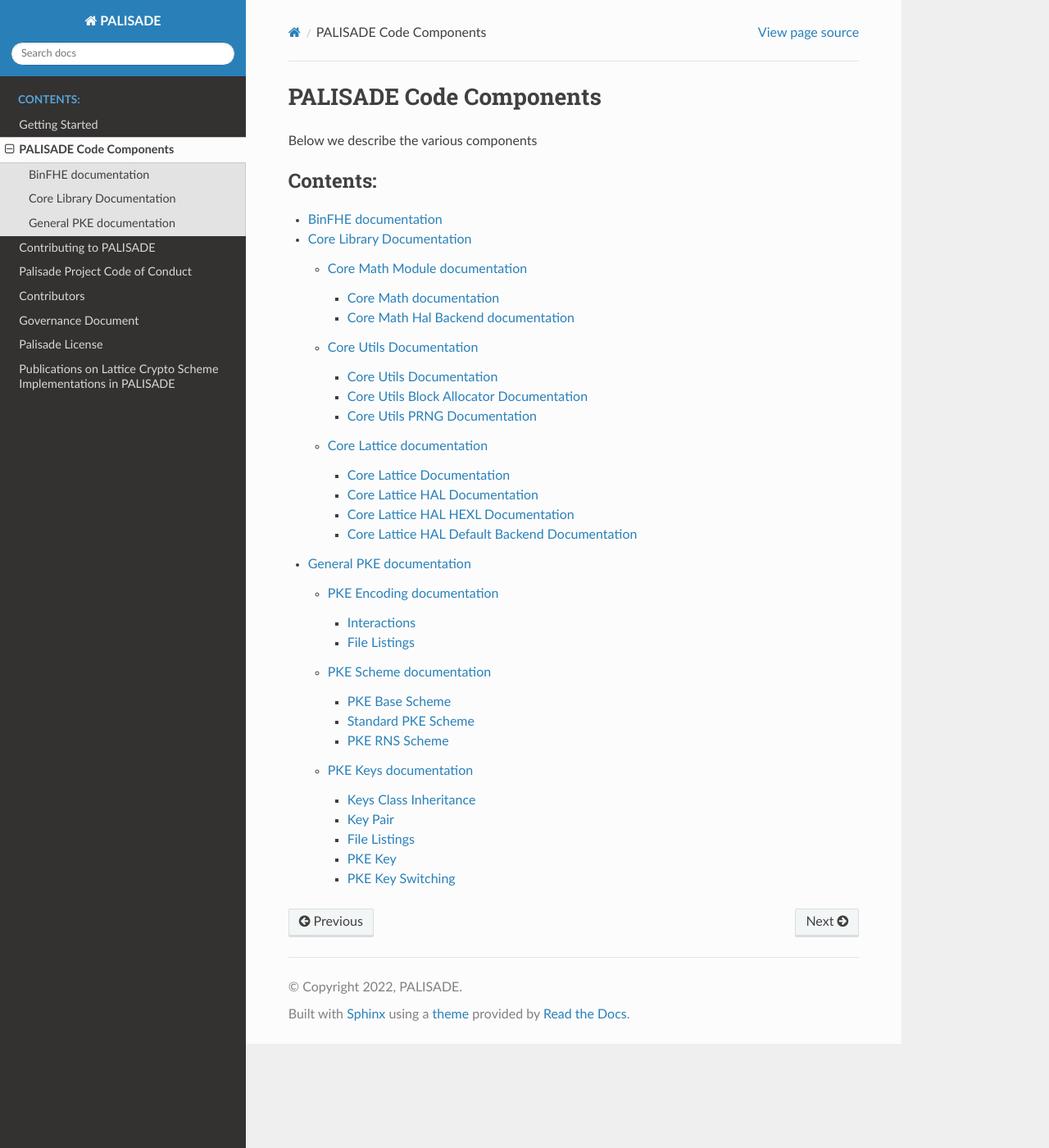
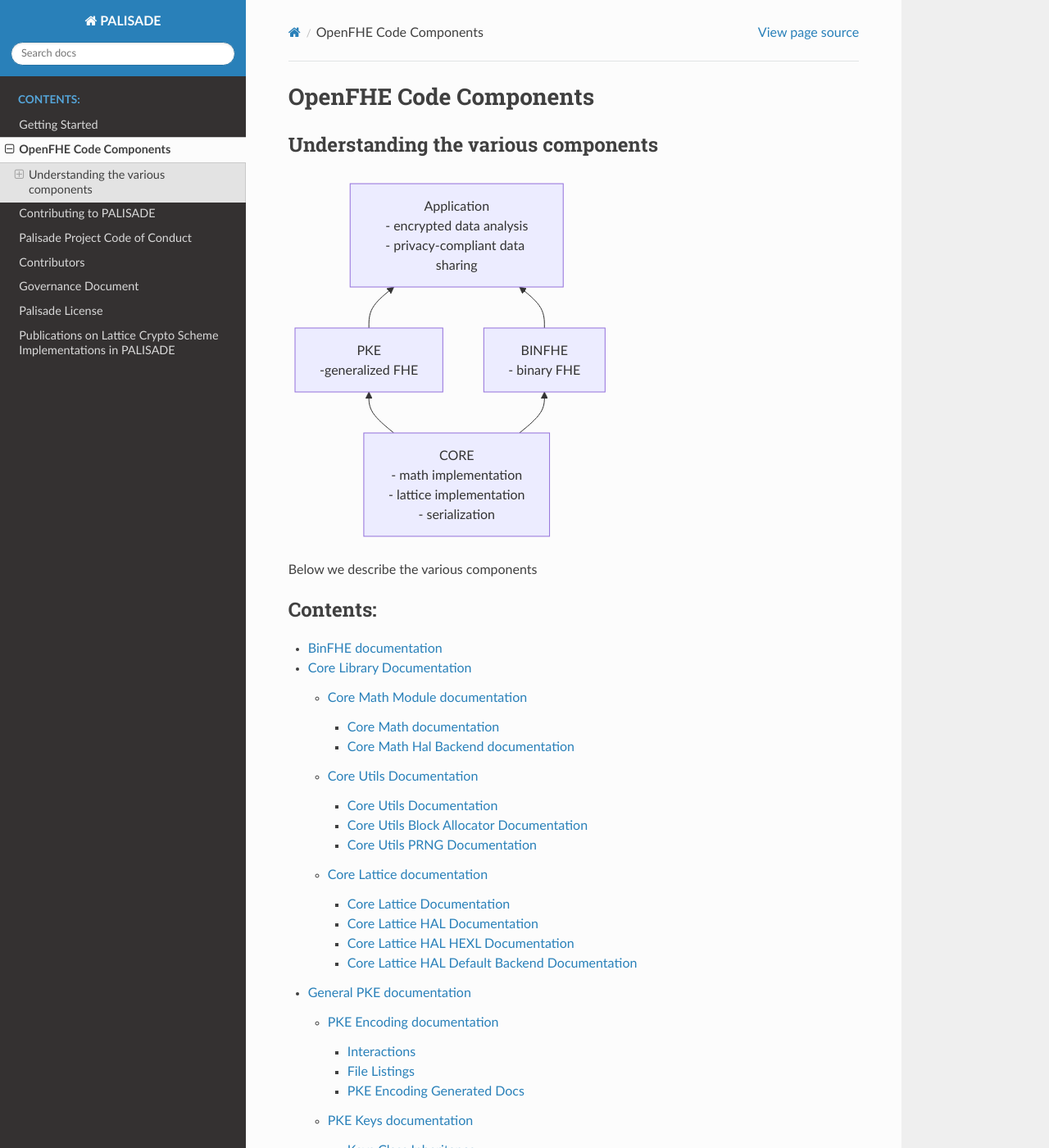
Before and after one commit to openfheorg/openfhe-development, a Sphinx documentation site: the page built from docs/assets/sphinx_rsts/modules/modules.rst, in a window 1280 px wide and 1400 px high. Shown: the whole window at 82% size. Built offline with Sphinx 7.4.7 and the Read the Docs theme 2.0.0, drawn with Linux system fonts in a browser that asks for light colours; formulas are drawn with MathJax 3; the version number could not be read and is left out; some of the changed text lies outside the part shown.

Commit message:
building successfully

````diff
--- a/docs/assets/sphinx_rsts/modules/modules.rst
+++ b/docs/assets/sphinx_rsts/modules/modules.rst
@@ -1,5 +1,17 @@
-PALISADE Code Components
+OpenFHE Code Components
 =================================================
+
+Understanding the various components
+------------------------------------
+
+.. mermaid::
+
+  graph BT
+      A[CORE<br/>- math implementation<br/>- lattice implementation<br/>- serialization] --> B[PKE<br/> -generalized FHE];
+      A --> C[BINFHE<br/>- binary FHE];
+      B --> D[Application<br/>- encrypted data analysis<br/>- privacy-compliant data sharing];
+      C --> D;
+
 
 Below we describe the various components
 
--- a/docs/assets/sphinx_rsts/modules/pke.rst
+++ b/docs/assets/sphinx_rsts/modules/pke.rst
@@ -8,8 +8,10 @@
    :caption: Contents:
 
    pke/pke_encoding.rst
+   pke/pke_keys.rst
+   pke/pke_keyswitch.rst
    pke/pke_scheme.rst
-   pke/pke_keys.rst
+
 
 .. autodoxygenindex::
    :project: pke
--- a/docs/assets/sphinx_rsts/modules/pke/pke_encoding.rst
+++ b/docs/assets/sphinx_rsts/modules/pke/pke_encoding.rst
@@ -52,7 +50,8 @@
 ```String Encoding``
     - Encodes strings
 
-
+PKE Encoding Generated Docs
+--------------------------------
 
 .. autodoxygenindex::
    :project: pke_encoding
--- a/docs/conf.py
+++ b/docs/conf.py
@@ -90,7 +90,7 @@
     for el in horizon:
         scan_dir(prefix + f"/{el}", append_print + f"_{el}", fixed)
 
-# Location of the PKE Module
+# Location of the modules
 for module in MODULE_LIST:
     scan_dir(f"../src/{module}/include", module, module)
 
````
Also changed, not shown: other parts of docs/assets/sphinx_rsts/modules/pke/pke_encoding.rst (+1 -3 lines), docs/assets/sphinx_rsts/modules/pke/pke_keys.rst (+4 -12 lines), docs/assets/sphinx_rsts/modules/pke/pke_keyswitch.rst (added, +38 -0 lines), docs/index.rst (+12 -16 lines), src/README.md, src/pke/include/keyswitch/README.md (added), src/pke/include/scheme/README.md (deleted).
